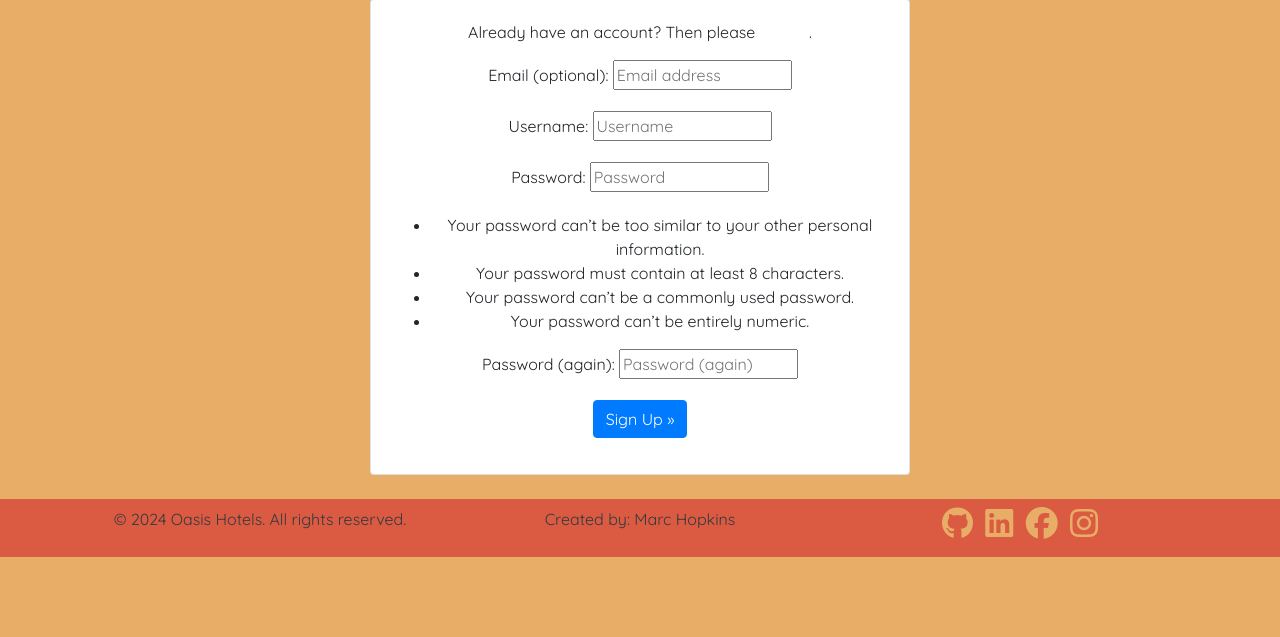
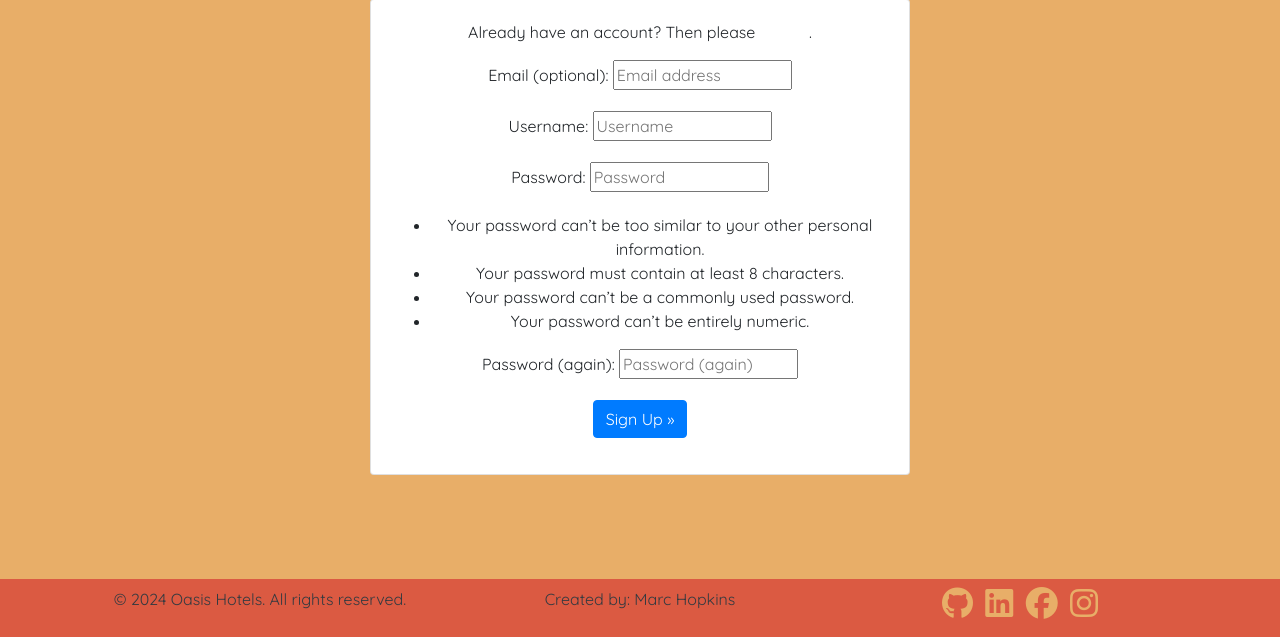
Before and after one commit to Marchopkins96/oasis-hotels, a Django app: page /accounts/signup/ in a window 1280 px wide. Shown: the part 163-800 px from the top of the page. Run offline with Django 4.2, Linux system fonts and the light colour scheme; some libraries are stand-ins or nearby versions.

Commit message:
Update footer to be pushed to bottom of page

```diff
--- a/oasis_hotels/settings.py
+++ b/oasis_hotels/settings.py
@@ -28,7 +28,7 @@ TEMPLATES_DIR = os.path.join(BASE_DIR, 'templates')
 SECRET_KEY = os.environ.get('SECRET_KEY')
 
 # SECURITY WARNING: don't run with debug turned on in production!
-DEBUG = True
+DEBUG = False
 
 ALLOWED_HOSTS = ['8000-marchopkins-oasishotels-xbmpikygiqj.ws-eu110.gitpod.io', '.herokuapp.com'] # noqa
 
--- a/templates/base.html
+++ b/templates/base.html
@@ -89,7 +89,7 @@
         {% endblock content %}
     </div>
 
-    <footer class="footer text-dark">
+    <footer class="footer text-dark mt-auto">
         <div class="container">
             <div class="row">
                 <div class="col-lg-4">
```
